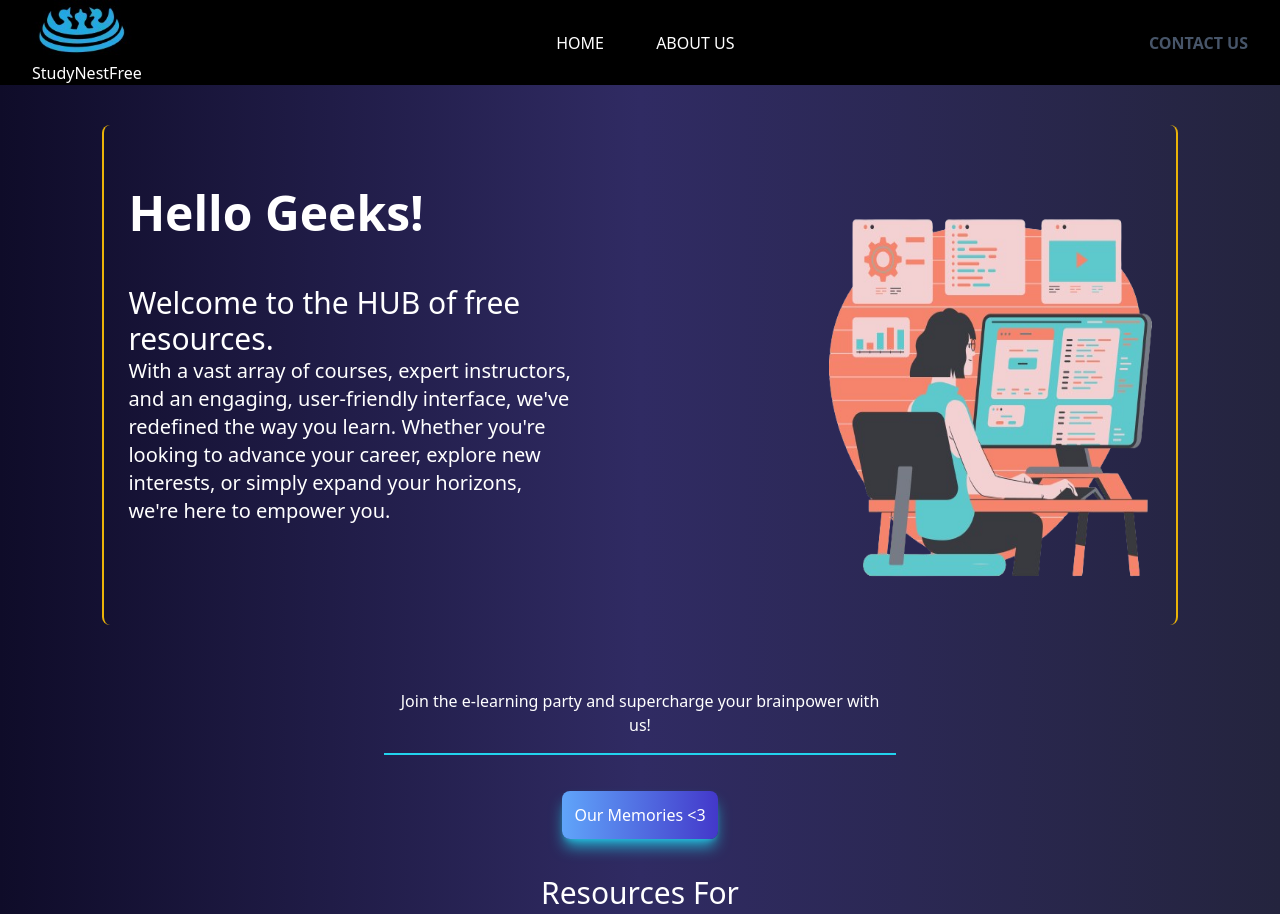
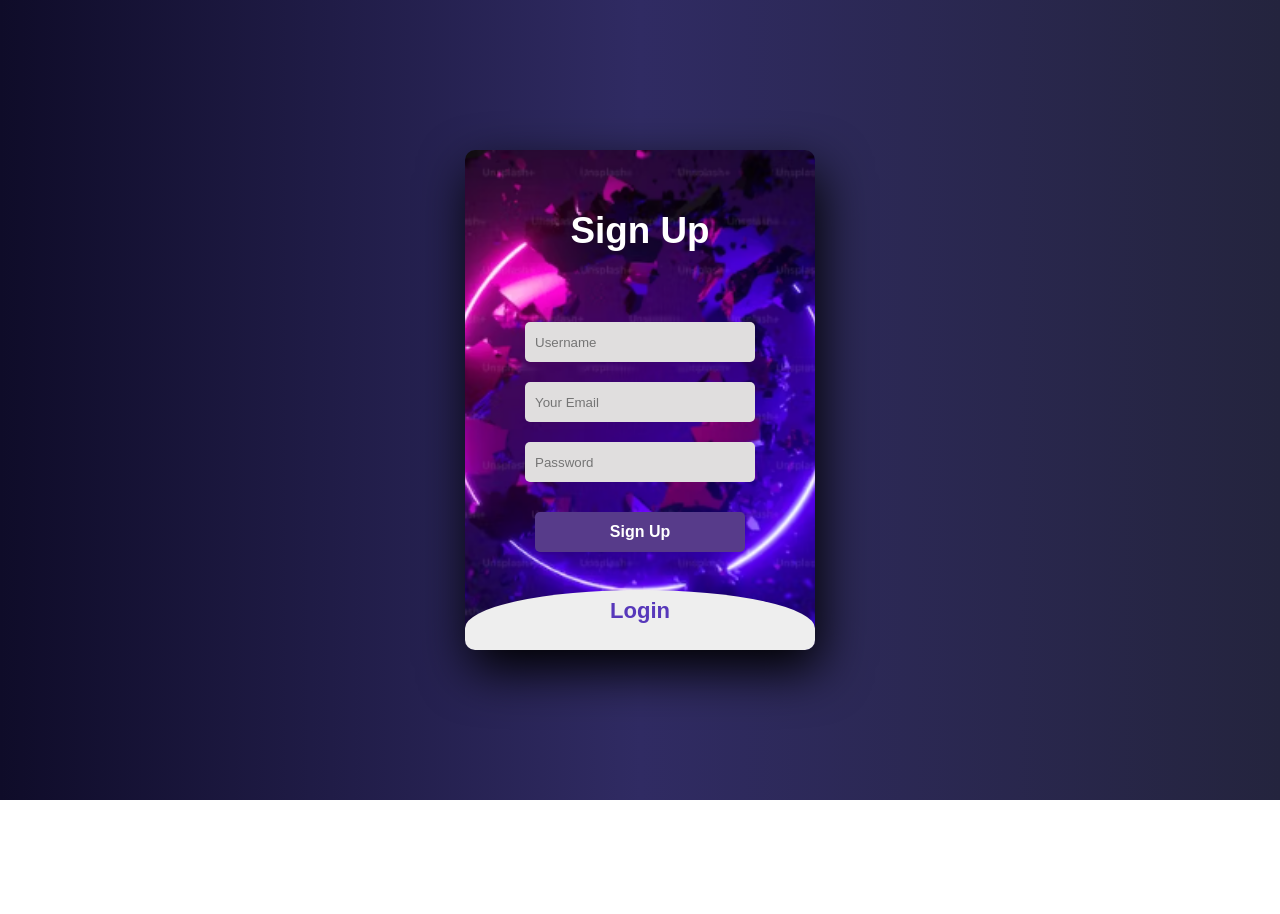
Before and after one commit to AnshikaArora207/StudyNestFree, a website: page index.html in a window 1280 px wide. Shown: the top 914 px of the page. After the commit the page ends 800 px from the top, so only its background shows below. Drawn offline with Linux system fonts and the light colour scheme; a web font is replaced by a local one.

Commit message:
Add files via upload

```diff
--- a/index.html
+++ b/index.html
@@ -1,92 +1,50 @@
 <!DOCTYPE html>
-<html lang="en">
+<html>
     <head>
-    <meta charset="UTF-8">
-    <meta name="viewport" content="width=device-width, initial-scale=1.0">
-    <title>StudyNestFree</title>
-    <link rel="stylesheet" href="style.css">
-    <link rel="stylesheet" href="new.css">
+        <meta charset="utf-8">
+        <title>Login + Firebase Database</title>
+         <!-- Cool Google Fonts -->
+        <link rel="preconnect" href="https://fonts.gstatic.com">
+        <link href="https://fonts.googleapis.com/css2?family=Montserrat&display=swap" rel="stylesheet">
+        <link href="https://fonts.googleapis.com/css2?family=Montserrat:wght@900&display=swap" rel="stylesheet">
+        <link href="https://fonts.googleapis.com/css2?family=Montserrat:wght@500&display=swap" rel="stylesheet">
+        <link href="https://fonts.googleapis.com/css2?family=Bowlby+One+SC&display=swap" rel="stylesheet">
+        <!-- Our stylesheet -->
+        <link rel="stylesheet" type="text/css" href="new-form.css">
     </head>
-<body class="back text-white">
-    <div class="bg-black flex sm:px-8 sm:justify-between justify-around">
-        <div>
-            <img class="w-[100px]" src="logo.jpg" alt="">
-            <p class="">StudyNestFree</p>
-        </div>
-        <div class="hidden sm:block mx-5 my-auto">
-            <a class="sm:px-6" href="/">HOME</a>
-            <a class="sm:px-6" href="#about">ABOUT US</a>
-        </div>
-        <div class="my-auto">
-            <a class="text-slate-600 font-bold" href="#contact">CONTACT US</a>
+    <body>
+        <div class="b">
+            <div class="main">
+                <input type="checkbox" name="" id="chk" aria-hidden="true">
+                <div class="signup">
+                        <label for="chk" aria-hidden="true">Sign Up</label>
+                        <div class="temp">
+                            <input id="full_name" type="text" name="txt" placeholder="Username">
+                            <input id="email" type="email" name="email" placeholder="Your Email">
+                            <input id="password" type="password" name="pswd" placeholder="Password">
+                            <button id="Signup" onclick="register()"><a id="next" href="#">Sign Up</a></button>
                         </div>
                 </div>
-    <div class="md:flex md:flex-row ">
-        <div class="border-l-2 border-yellow-500 rounded-lg px-6 w-[80vw] my-[15vh] mx-[8vw] md:w-[70vw] md:my-10 md:py-4">
-            <h1 class=" my-12 text-5xl font-bold">Hello Geeks!</h1>
-            <h3 class=" text-3xl">Welcome to the <span class="bg-cyan-500">HUB</span> of free resources.</h3>
-            <p class="hidden md:block text-xl">With a vast array of courses, expert instructors, and an engaging, user-friendly interface, we've redefined the way you learn. Whether you're looking to advance your career, explore new interests, or simply expand your horizons, we're here to empower you.</p>
-        </div>
-        <div class="border-r-2 border-yellow-500 rounded-lg mx-[8vw] flex flex-row-reverse px-6 md:h-[300px] md:my-10 md:py-4 lg:h-[500px]">
-            <img class="w-[300px] h-[300px] md:w-[500px] lg:h-[500px] lg:w-[700px]" src="welcome1_canva-removebg-preview.png" alt="">
-        </div>
-    </div>
-    <p class="text-center w-[60vw] mx-auto border-b-2 border-cyan-400 m-2 p-4 md:w-[40vw]">Join the e-learning party and supercharge your brainpower with us!</p>
-    <div class="text-center m-3">
-        <button class="bg-gradient-to-r from-blue-400 to-indigo-700 hover:from-pink-500 hover:to-yellow-500 mx-auto p-3 rounded-lg lg:my-6 shadow-cyan-400/80 shadow-lg"> Our Memories <3 </button>
-    </div>
-    <div class="">
-        <h1 class="text-3xl text-center my-2">Resources For</h1>
-        <div class="flex flex-col flex-wrap mx-auto w-[60vw] my-4 md:flex-row md:w-[80vw] md:justify-between lg:w-[90vw]">
-            <div class="bg-white rounded-lg flex flex-col items-center shadow-cyan-400/80 shadow-xl my-4 md:w-[30vw] lg:w-[18vw]">
-                <img class="w-[200px] h-[200px] p-4 place-content-center rounded-lg border-black hover:blur-[2px]" src="iot,canva.png" alt="">
-                <h3 class="text-black font-bold px-4 text-center">Internet of Things</h3>
-                <p class="text-slate-500 px-4 pb-2">A network of interrelated devices that connect and exchange data with other IoT devices and the cloud.</p>
-            </div>
-            <div class="bg-white rounded-lg flex flex-col items-center shadow-cyan-400/80 shadow-xl my-4 md:w-[30vw] lg:w-[18vw]">
-                <img class="w-[200px] h-[200px] p-4 place-content-center rounded-lg border-black hover:blur-[2px]" src="app,canva.png" alt="">
-                <h3 class="text-black font-bold px-4 text-center">App Development</h3>
-                <p class="text-slate-500 px-4 pb-2">Mobile application development is the process of making software for smartphones, tablets and digital assistants, most commonly for the Android and iOS operating systems.</p>
-            </div>
-            <div class="bg-white rounded-lg flex flex-col items-center shadow-cyan-400/80 shadow-xl my-4 md:w-[30vw] lg:w-[18vw]">
-                <img class="w-[200px] h-[200px] p-4 place-content-center rounded-lg border-black hover:blur-[2px]" src="web,canva.png" alt="">
-                <h3 class="text-black font-bold px-4 text-center">Web Development</h3>
-                <p class="text-slate-500 px-4 pb-2">Web development refers to the creating, building, and maintaining of websites. It includes aspects such as web design, web publishing, web programming, and database management.</p>
-            </div>
-            <div class="bg-white rounded-lg flex flex-col items-center shadow-cyan-400/80 shadow-xl my-4 md:w-[30vw] lg:w-[18vw]">
-                <img class="w-[200px] h-[200px] p-4 place-content-center rounded-lg border-black hover:blur-[2px]" src="ai,canva.png" alt="">
-                <h3 class="text-black font-bold px-4 text-center">Machine Learning</h3>
-                <p class="text-slate-500 px-4 pb-2">Machine learning is a branch of artificial intelligence (AI) and computer science which focuses on the use of data and algorithms to imitate the way that humans learn, gradually improving its accuracy.</p>
+                <div class="login">
+                        <label for="chk" aria-hidden="true">Login</label>
+                        <div class="temp">
+                            <input id="old_email" type="email" name="email" placeholder="Your Email">
+                            <input id="old_pswd" type="password" name="pswd" placeholder="Password">
+                            <button onclick="login()"><a id="next" href="#">Login</a></button>
                         </div>
                 </div>
             </div>
-    <!-- <div>
-        <h1 class="text-3xl text-center my-2">Memories : The Love Wall</h1>
-    </div> -->
-    <div id="contact" class="bg-violet-950 m-4 p-4 rounded-xl lg:w-[50vw] lg:inline-block">
-        <p class="text-slate-500">Get in touch.</p>
-        <h1 class="text-3xl my-2">Contact</h1>
-        <div class="p-4 ">
-            <h3>Your Name</h3>
-            <input class="bg-violet-900 my-3 w-[70%] p-3 rounded-xl" type="text" name="" id="" placeholder="What is your good name?">
-        </div>
-        <div class="p-4">
-            <h3>Your Email</h3>
-            <input class="bg-violet-900 my-3 w-[70%] p-3 rounded-xl" type="email" name="" id="" placeholder="What is email address?">
-        </div>
-        <div class="p-4">
-            <h3>Your Message</h3>
-            <textarea class="bg-violet-900 my-3 w-[70%] p-3 rounded-xl" name="" id="" cols="50" rows="10" placeholder="Write your message here"></textarea>
-        </div>
-        <div class="p-4">
-            <button class="bg-violet-900 py-3 px-6 rounded-xl hover:bg-blue-950">Send</button>
-        </div>
-    </div>
-    <div class="hidden lg:inline-block">
-        <img class="h-[50vh]" src="" alt="">
-    </div>
-    <div class="bg-black text-center p-1">
-        <p>Copyright &copy; xyz@2023</p>
         </div>
     </body>
+    <!-- The core Firebase JS SDK is always required and must be listed first -->
+    <script src="https://www.gstatic.com/firebasejs/8.6.8/firebase-app.js"></script>
+
+    <!-- TODO: Add SDKs for Firebase products that you want to use
+         https://firebase.google.com/docs/web/setup#available-libraries -->
+    <script src="https://www.gstatic.com/firebasejs/8.6.8/firebase-auth.js"></script>
+    <script src="https://www.gstatic.com/firebasejs/8.6.8/firebase-database.js"></script>
+
+    <!-- Our script must be loaded after firebase references -->
+    <script src="index.js"></script>
+
 </html>
--- /dev/null
+++ b/index.js
@@ -0,0 +1,146 @@
+// Your web app's Firebase configuration
+var firebaseConfig = {
+    apiKey: "AIzaSyDnTyTFL-ICFemTu7_2FgAEZj9wjHvGKHI",
+    authDomain: "studynestfree-login.firebaseapp.com",
+    projectId: "studynestfree-login",
+    storageBucket: "studynestfree-login.appspot.com",
+    messagingSenderId: "120467258730",
+    appId: "1:120467258730:web:c6a308aba716382290b913"
+};
+  // Initialize Firebase
+  firebase.initializeApp(firebaseConfig);
+  // Initialize variables
+  const auth = firebase.auth()
+  const database = firebase.database()
+
+  // Set up our register function
+  function register () {
+    // Get all our input fields
+    email = document.getElementById('email').value
+    password = document.getElementById('password').value
+    full_name = document.getElementById('full_name').value
+    // favourite_song = document.getElementById('favourite_song').value
+    // milk_before_cereal = document.getElementById('milk_before_cereal').value
+
+    // Validate input fields
+    if (validate_email(email) == false || validate_password(password) == false) {
+      alert('Email or Password is Outta Line!!')
+      return
+      // Don't continue running the code
+    }
+    if (validate_field(full_name) == false) {
+      alert('One or More Extra Fields is Outta Line!!')
+      return
+    }
+
+    // Move on with Auth
+    auth.createUserWithEmailAndPassword(email, password)
+    .then(function() {
+      // Declare user variable
+      var user = auth.currentUser
+
+      // Add this user to Firebase Database
+      var database_ref = database.ref()
+
+      // Create User data
+      var user_data = {
+        email : email,
+        full_name : full_name,
+        // favourite_song : favourite_song,
+        // milk_before_cereal : milk_before_cereal,
+        last_login : Date.now()
+      }
+
+      // Push to Firebase Database
+      database_ref.child('users/' + user.uid).set(user_data)
+      window.location.href = "home.html";
+      // DOne
+      alert('User Created!!')
+    })
+    .catch(function(error) {
+      // Firebase will use this to alert of its errors
+      var error_code = error.code
+      var error_message = error.message
+
+      alert(error_message)
+    })
+  }
+
+  // Set up our login function
+  function login () {
+    // Get all our input fields
+    email = document.getElementById('old_email').value
+    password = document.getElementById('old_pswd').value
+
+    // Validate input fields
+    if (validate_email(email) == false || validate_password(password) == false) {
+      alert('Email or Password is Outta Line!!')
+      return
+      // Don't continue running the code
+    }
+
+    auth.signInWithEmailAndPassword(email, password)
+    .then(function() {
+      // Declare user variable
+      var user = auth.currentUser
+
+      // Add this user to Firebase Database
+      var database_ref = database.ref()
+
+      // Create User data
+      var user_data = {
+        last_login : Date.now()
+      }
+
+      // Push to Firebase Database
+      database_ref.child('users/' + user.uid).update(user_data)
+      window.location.href = "home.html";
+    //   document.querySelector("#next").setAttribute("href","https://www.youtube.com");
+      // DOne
+      alert('User Logged In!!')
+
+    })
+    .catch(function(error) {
+      // Firebase will use this to alert of its errors
+      var error_code = error.code
+      var error_message = error.message
+
+      alert(error_message)
+    })
+  }
+
+
+
+
+  // Validate Functions
+  function validate_email(email) {
+    expression = /^[^@]+@\w+(\.\w+)+\w$/
+    if (expression.test(email) == true) {
+      // Email is good
+      return true
+    } else {
+      // Email is not good
+      return false
+    }
+  }
+
+  function validate_password(password) {
+    // Firebase only accepts lengths greater than 6
+    if (password < 6) {
+      return false
+    } else {
+      return true
+    }
+  }
+
+  function validate_field(field) {
+    if (field == null) {
+      return false
+    }
+
+    if (field.length <= 0) {
+      return false
+    } else {
+      return true
+    }
+  }
--- /dev/null
+++ b/new-form.css
@@ -0,0 +1,102 @@
+*{
+    margin: 0px;
+    padding:0px;
+}
+.b{
+    margin: 0px;
+    padding: 0px;
+    display: flex;
+    align-items: center;
+    justify-content: center;
+    min-height: 100vh;
+    font-family: 'Jost' , sans-serif;
+    background-image: linear-gradient(to right, #0f0c29, #302b63, #24243e);
+}
+.main{
+    height: 500px;
+    width: 350px;
+    background: red;
+    overflow: hidden;
+    background: url(graphic.png);
+    background-position: center;
+    background-size: cover;
+    border-radius: 10px;
+    box-shadow: 5px 20px 50px #000;
+}
+#chk{
+    display: none;
+}
+.signup{
+    position: relative;
+    width: 100%;
+    height: 100%;
+}
+.temp{
+    text-align: center;
+}
+label{
+    color: white;
+    font-size: 2.3em;
+    display: flex;
+    justify-content: center;
+    margin: 60px;
+    font-weight: bold;
+    cursor: pointer;
+    transition: 5s ease-in-out;
+}
+input{
+    width: 60%;
+    height: 20px;
+    justify-content: center;
+    margin: 10px auto;
+    padding: 10px;
+    border: none;
+    background-color: #e0dede;
+    outline: none;
+    border-radius: 5px;
+    align-items: center;
+}
+button{
+    width: 60%;
+    height: 40px;
+    margin: 10px auto;
+    justify-content: center;
+    display: block;
+    color: white;
+    background-color:#573b8a ;
+    font-size: 1em;
+    font-weight: bold;
+    margin-top: 20px;
+    outline: none;
+    border: none;
+    border-radius: 5px;
+    transition: 0.2s ease-in;
+    cursor: pointer;
+}
+button:hover{
+    background: #6d44b8;
+}
+a{
+    text-decoration: none;
+    color: white;
+}
+.login{
+    height: 460px;
+    background: #eee;
+    border-radius: 60% / 10%;
+    transform: translateY(-180px);
+    transition: 0.8s ease-in-out;
+}
+.login label{
+    color: #5738ba;
+    transform: scale(0.6);
+}
+#chk:checked ~ .login{
+    transform: translateY(-500px);
+}
+#chk:checked ~ .login label{
+    transform: scale(1);
+}
+#chk:checked ~ .signup label{
+    transform: scale(0.6);
+}
--- a/new.css
+++ b/new.css
@@ -1,3 +1,4 @@
 .back{
-    background-image: linear-gradient(to right, #0f0c29, #302b63, #24243e)
+    background-image: linear-gradient(to right, #0f0c29, #302b63, #24243e);
+    /* background-image: linear-gradient(to top, #30cfd0 0%, #330867 100%); */
 }
```
Also changed, not shown: home.html (added, +87 -0 lines), iot.html (added, +127 -0 lines), Study_Nest_FRee-removebg-preview.png (added), graphic.png (added), instructables.jpeg (added), make.jpeg (added), maker101.png (added), tensor.png (added). Lines whose indentation alone changed are shown as unchanged.
